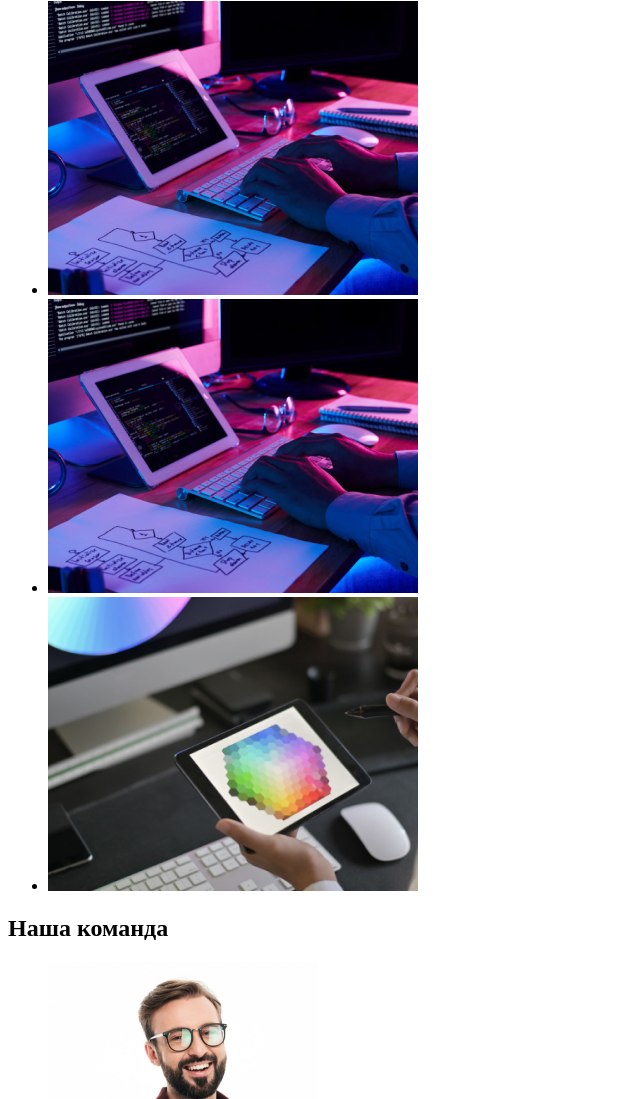
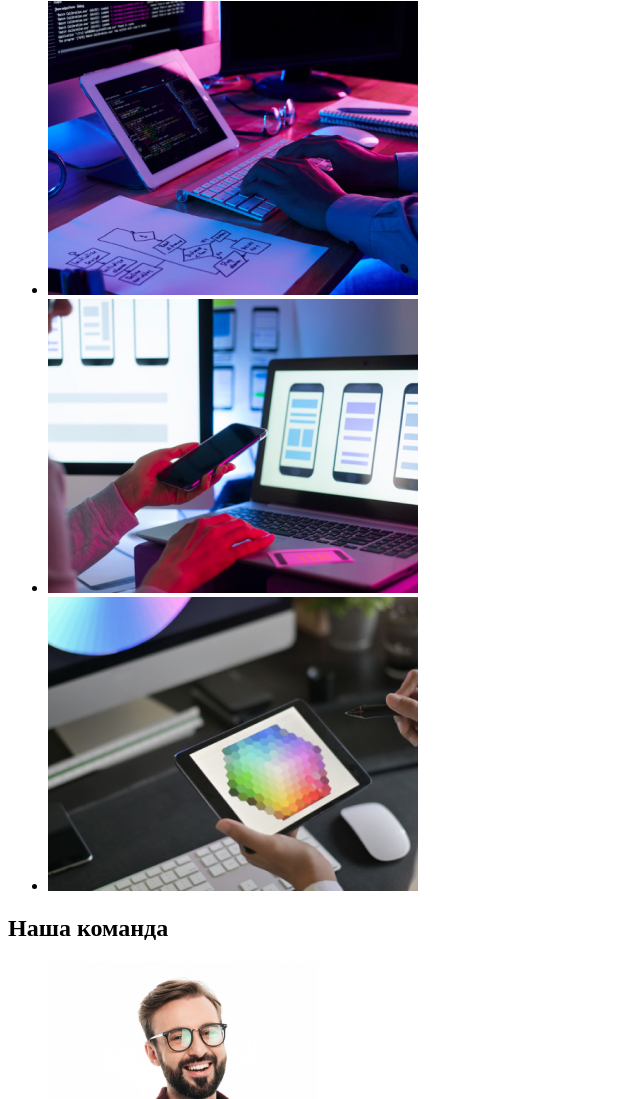
Before and after one commit to alionakaliuzhnaya/goit-markup-hw-01, a plain HTML site: page index.html in a window 1280 px wide. Shown: the part 611-1710 px from the top of the page, without its empty margins (0-640 px from the left). Drawn offline with Linux system fonts and the light colour scheme.

Commit message:
new image

```diff
--- a/index.html
+++ b/index.html
@@ -57,7 +57,7 @@
             <h2>Чем мы занимаемся</h2>
      <ul>
          <li><img src="./images/code.jpg" alt="Написание кода" width="370" height="294"></li>
-         <li><img src="./images/code.jpg" alt="Разработка приложений для мобильных устройств" width="370" height="294"></li>
+         <li><img src="./images/app.jpg" alt="Разработка приложений для мобильных устройств" width="370" height="294"></li>
          <li><img src="./images/design.jpg" alt="Веб Дизайн" width="370" height="294"></li>
 
      </ul>
```
